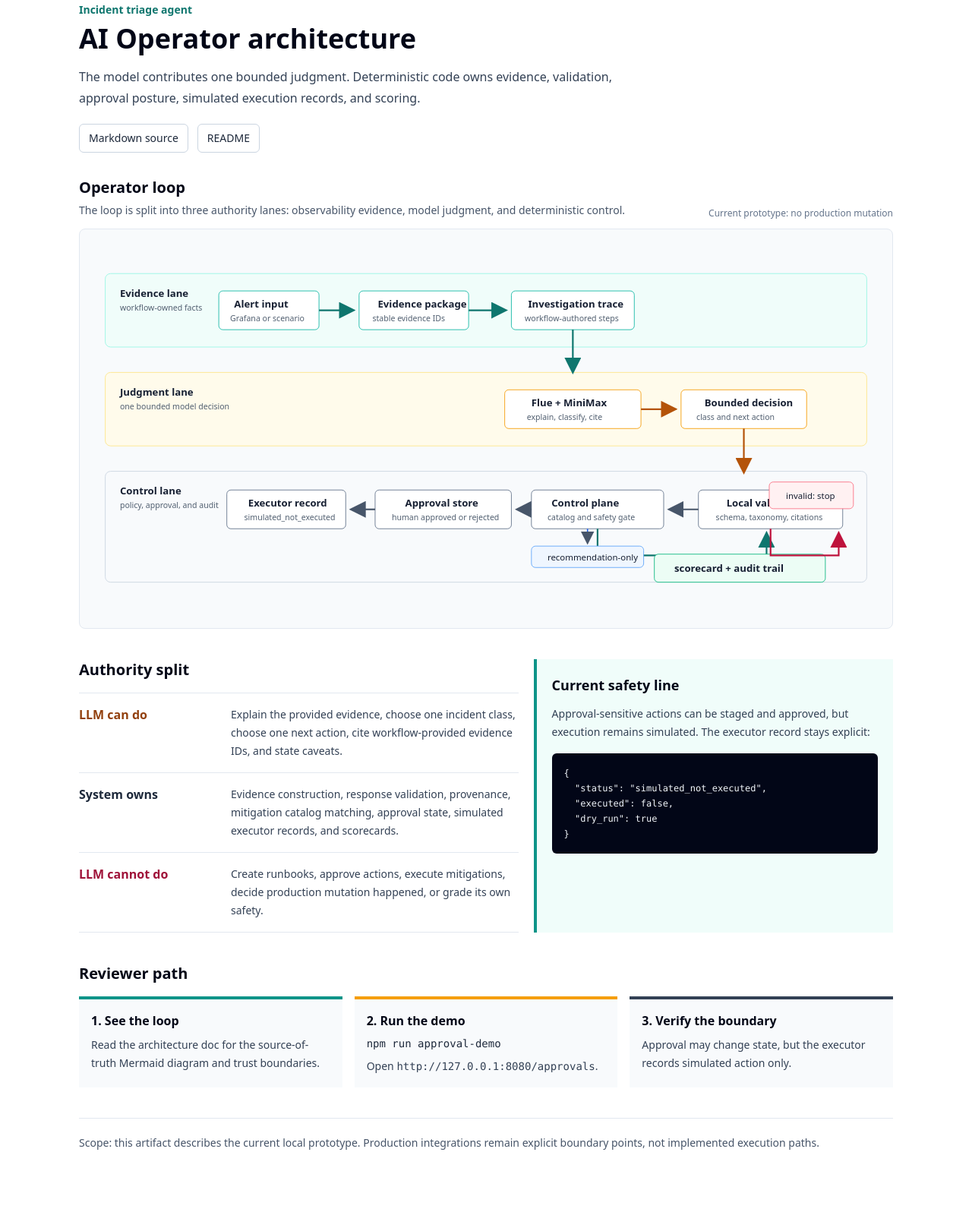
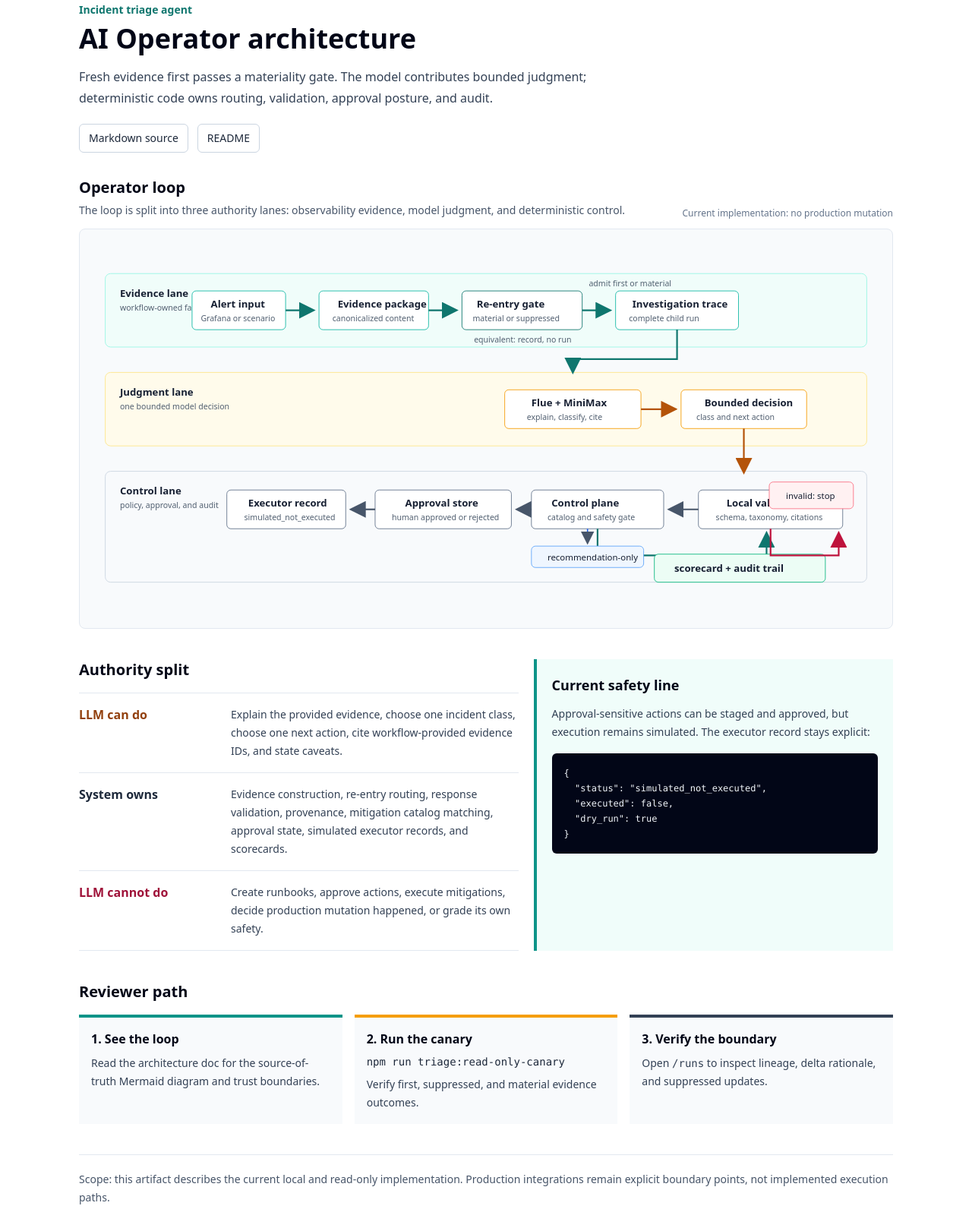
Before and after one commit to shaversj/incident-triage-agent, a website: page docs/ai-operator-architecture.html in a window 1280 px wide. Shown: the part 29-1621 px from the top of the page at 76% size. Before the commit the page ends 1578 px from the top, so only its background shows below. Drawn offline with nearby package versions, Linux system fonts and the light colour scheme.

Commit message:
docs(reentry): explain material evidence routing

```diff
--- a/docs/ai-operator-architecture.html
+++ b/docs/ai-operator-architecture.html
@@ -55,8 +55,8 @@
           AI Operator architecture
         </h1>
         <p class="mt-4 max-w-3xl text-base leading-7 text-slate-700">
-          The model contributes one bounded judgment. Deterministic code owns evidence,
-          validation, approval posture, simulated execution records, and scoring.
+          Fresh evidence first passes a materiality gate. The model contributes bounded
+          judgment; deterministic code owns routing, validation, approval posture, and audit.
         </p>
         <div class="mt-5 flex flex-wrap gap-3 text-sm">
           <a class="rounded-md border border-slate-300 px-3 py-2 text-slate-800 hover:border-slate-500 focus:outline-none focus:ring-2 focus:ring-teal-600" href="./ai-operator-architecture.md">
@@ -77,7 +77,7 @@
               model judgment, and deterministic control.
             </p>
           </div>
-          <p class="text-xs text-slate-500">Current prototype: no production mutation</p>
+          <p class="text-xs text-slate-500">Current implementation: no production mutation</p>
         </div>
 
         <div class="overflow-x-auto rounded-lg border border-slate-200 bg-slate-50 p-4">
@@ -89,8 +89,8 @@
           >
             <title id="diagram-title">AI Operator architecture loop</title>
             <desc id="diagram-desc">
-              Incident evidence flows into a bounded LLM decision. Local validation and the mitigation
-              control plane decide whether to recommend, request approval, block, or record simulated action.
+              Incident evidence is compared with the latest retained run. First or material evidence enters
+              bounded triage; equivalent evidence is recorded as suppressed. Local controls retain action authority.
             </desc>
 
             <defs>
@@ -120,24 +120,32 @@
             <text x="42" y="399" class="flow-text flow-note">policy, approval, and audit</text>
 
             <g>
-              <rect x="190" y="74" width="150" height="58" rx="6" fill="#ffffff" stroke="#14b8a6" />
-              <text x="213" y="99" class="flow-text flow-label">Alert input</text>
-              <text x="207" y="119" class="flow-text flow-note">Grafana or scenario</text>
+              <rect x="150" y="74" width="140" height="58" rx="6" fill="#ffffff" stroke="#14b8a6" />
+              <text x="178" y="99" class="flow-text flow-label">Alert input</text>
+              <text x="163" y="119" class="flow-text flow-note">Grafana or scenario</text>
             </g>
             <g>
-              <rect x="400" y="74" width="164" height="58" rx="6" fill="#ffffff" stroke="#14b8a6" />
-              <text x="428" y="99" class="flow-text flow-label">Evidence package</text>
-              <text x="420" y="119" class="flow-text flow-note">stable evidence IDs</text>
+              <rect x="340" y="74" width="164" height="58" rx="6" fill="#ffffff" stroke="#14b8a6" />
+              <text x="368" y="99" class="flow-text flow-label">Evidence package</text>
+              <text x="360" y="119" class="flow-text flow-note">canonicalized content</text>
             </g>
             <g>
-              <rect x="628" y="74" width="184" height="58" rx="6" fill="#ffffff" stroke="#14b8a6" />
-              <text x="653" y="99" class="flow-text flow-label">Investigation trace</text>
-              <text x="648" y="119" class="flow-text flow-note">workflow-authored steps</text>
+              <rect x="554" y="74" width="180" height="58" rx="6" fill="#ffffff" stroke="#0f766e" />
+              <text x="576" y="99" class="flow-text flow-label">Re-entry gate</text>
+              <text x="570" y="119" class="flow-text flow-note">material or suppressed</text>
+            </g>
+            <g>
+              <rect x="784" y="74" width="184" height="58" rx="6" fill="#ffffff" stroke="#14b8a6" />
+              <text x="809" y="99" class="flow-text flow-label">Investigation trace</text>
+              <text x="804" y="119" class="flow-text flow-note">complete child run</text>
             </g>
 
-            <path d="M340 103 H390" stroke="#0f766e" stroke-width="2.5" marker-end="url(#arrow-teal)" />
-            <path d="M564 103 H618" stroke="#0f766e" stroke-width="2.5" marker-end="url(#arrow-teal)" />
-            <path d="M720 132 V194" stroke="#0f766e" stroke-width="2.5" marker-end="url(#arrow-teal)" />
+            <path d="M290 103 H330" stroke="#0f766e" stroke-width="2.5" marker-end="url(#arrow-teal)" />
+            <path d="M504 103 H544" stroke="#0f766e" stroke-width="2.5" marker-end="url(#arrow-teal)" />
+            <path d="M734 103 H774" stroke="#0f766e" stroke-width="2.5" marker-end="url(#arrow-teal)" />
+            <path d="M876 132 V176 H720 V194" fill="none" stroke="#0f766e" stroke-width="2.5" marker-end="url(#arrow-teal)" />
+            <text x="744" y="67" class="flow-text flow-note">admit first or material</text>
+            <text x="572" y="151" class="flow-text flow-note">equivalent: record, no run</text>
 
             <g>
               <rect x="618" y="222" width="204" height="58" rx="6" fill="#ffffff" stroke="#f59e0b" />
@@ -212,8 +220,8 @@
             <div class="grid gap-2 py-4 sm:grid-cols-[12rem_1fr]">
               <dt class="font-semibold text-slate-800">System owns</dt>
               <dd class="text-sm leading-6 text-slate-700">
-                Evidence construction, response validation, provenance, mitigation catalog matching,
-                approval state, simulated executor records, and scorecards.
+                Evidence construction, re-entry routing, response validation, provenance, mitigation
+                catalog matching, approval state, simulated executor records, and scorecards.
               </dd>
             </div>
             <div class="grid gap-2 py-4 sm:grid-cols-[12rem_1fr]">
@@ -241,7 +249,7 @@
       </section>
 
       <section class="mt-10" aria-labelledby="review-path">
-        <h2 id="review-path" class="text-xl font-semibold text-slate-950">Reviewer path</h2>
+          <h2 id="review-path" class="text-xl font-semibold text-slate-950">Reviewer path</h2>
         <div class="mt-4 grid gap-4 md:grid-cols-3">
           <div class="border-t-4 border-teal-600 bg-slate-50 p-4">
             <h3 class="font-semibold text-slate-950">1. See the loop</h3>
@@ -250,16 +258,16 @@
             </p>
           </div>
           <div class="border-t-4 border-amber-500 bg-slate-50 p-4">
-            <h3 class="font-semibold text-slate-950">2. Run the demo</h3>
-            <p class="mt-2 font-mono text-sm text-slate-800">npm run approval-demo</p>
+            <h3 class="font-semibold text-slate-950">2. Run the canary</h3>
+            <p class="mt-2 font-mono text-sm text-slate-800">npm run triage:read-only-canary</p>
             <p class="mt-2 text-sm leading-6 text-slate-700">
-              Open <span class="font-mono">http://127.0.0.1:8080/approvals</span>.
+              Verify first, suppressed, and material evidence outcomes.
             </p>
           </div>
           <div class="border-t-4 border-slate-700 bg-slate-50 p-4">
             <h3 class="font-semibold text-slate-950">3. Verify the boundary</h3>
             <p class="mt-2 text-sm leading-6 text-slate-700">
-              Approval may change state, but the executor records simulated action only.
+              Open <span class="font-mono">/runs</span> to inspect lineage, delta rationale, and suppressed updates.
             </p>
           </div>
         </div>
@@ -267,7 +275,7 @@
 
       <footer class="mt-10 border-t border-slate-200 pt-5 text-sm leading-6 text-slate-600">
         <p>
-          Scope: this artifact describes the current local prototype. Production integrations
+          Scope: this artifact describes the current local and read-only implementation. Production integrations
           remain explicit boundary points, not implemented execution paths.
         </p>
       </footer>
```
Also changed, not shown: CONCEPTS.md (+14 -2 lines), docs/ai-operator-architecture.md (+12 -5 lines), docs/runbooks/phase-1-read-only-triage.md (+22 -1 lines), README.md.
